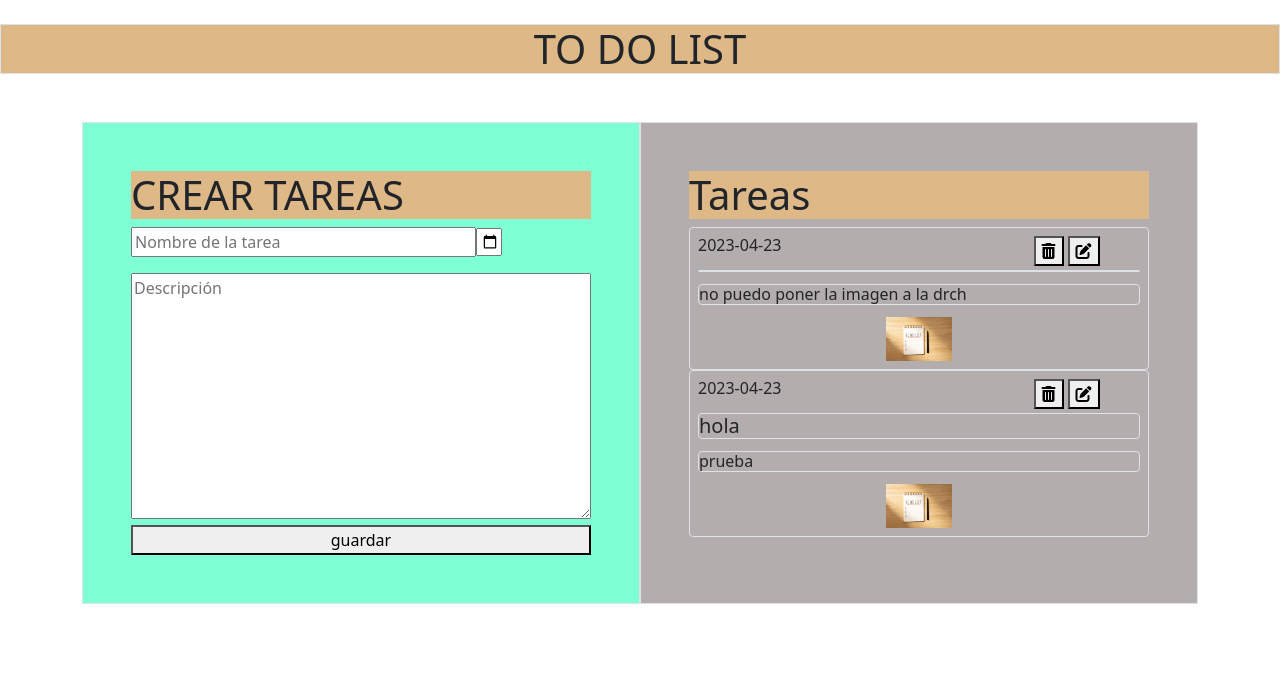
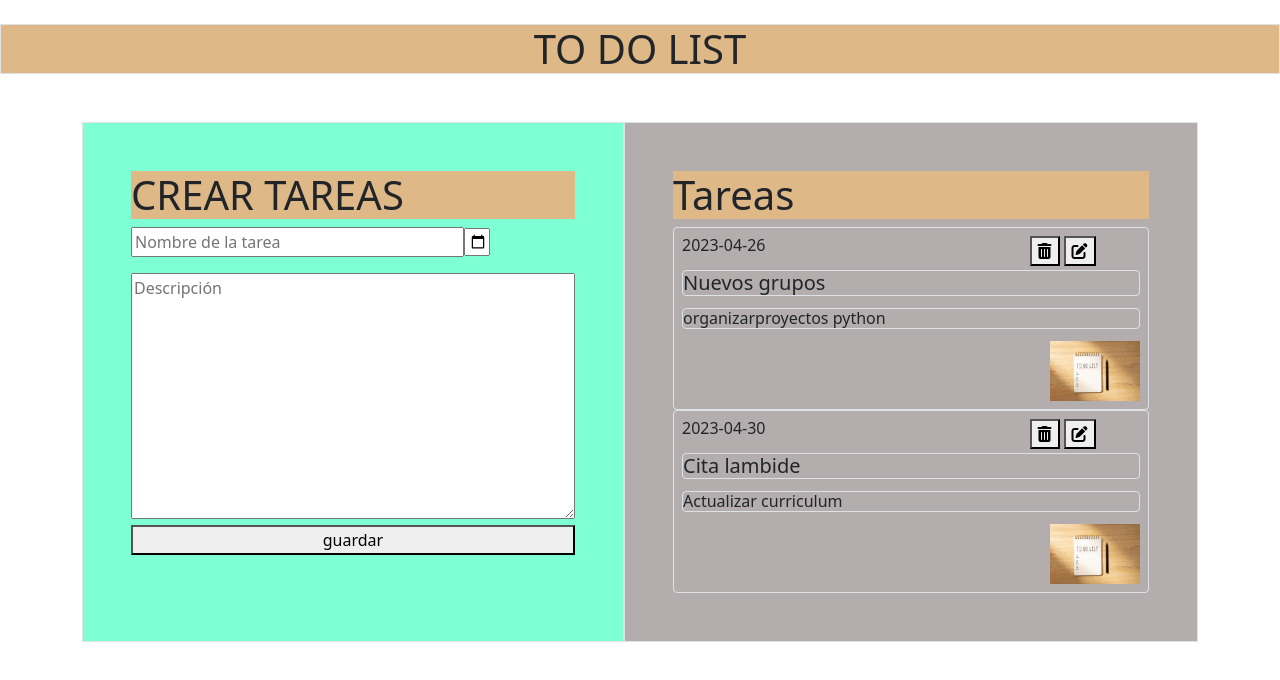
Before and after one commit to ikatza1967/Todo_vue, a Vue app: page / in a window 1280 px wide. Shown: the top 680 px of the page. Built offline with nearby package versions, Linux system fonts and the light colour scheme; data requests are answered from the project's data file.

Commit message:
un retoque  de css

```diff
--- a/db.json
+++ b/db.json
@@ -1,15 +1,15 @@
 {
   "tareas": [
     {
-      "titulo": "",
-      "fecha": "2023-04-23",
-      "contenido": "no puedo poner la imagen a la drch",
+      "titulo": "Nuevos grupos",
+      "fecha": "2023-04-26",
+      "contenido": "organizarproyectos python",
       "id": 2
     },
     {
-      "titulo": "hola",
-      "fecha": "2023-04-23",
-      "contenido": "prueba",
+      "titulo": "Cita lambide",
+      "fecha": "2023-04-30",
+      "contenido": "Actualizar curriculum",
       "id": 3
     }
   ]
--- a/src/App.vue
+++ b/src/App.vue
@@ -104,7 +104,7 @@ function showEdit() {
       </form>
     </div>
 
-    <div class="viewtask border col p-5">
+    <div class="viewtask border col p-5 ">
       <h1>Tareas</h1>
 
       <div
@@ -125,7 +125,7 @@ function showEdit() {
 
         <h6 class="border rounded-1 col-12">{{ datos.contenido }}</h6>
         <img
-          class="container"
+          class="img"
           src="src/assets/istockphoto-1330040188-170667a.jpg"
           alt=""
         />
@@ -157,8 +157,7 @@ h1 {
 img {
   width: 90px;
 }
-.container {
-  display: flex;
-  justify-content: flex-end;
+.img {
+  margin-left: 23rem;
 }
 </style>
```
